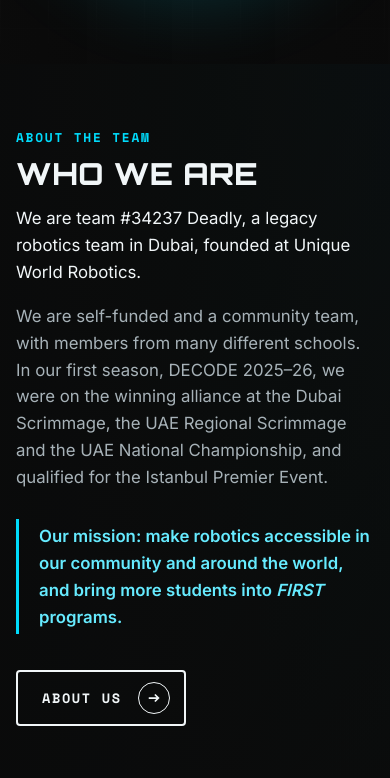
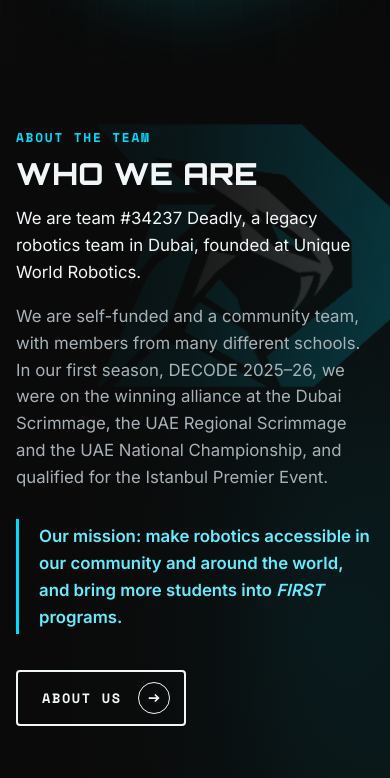
Before and after one commit to PlumpSnup/seatlesolversftc, a plain HTML site: page index.html in a window 390 px wide. Shown: the part 886-1664 px from the top of the page. Drawn offline with nearby package versions, Linux system fonts and the light colour scheme.

Commit message:
Put the Deadly logo behind the home page Who we are section
Shows the Deadly logo large and faded behind the section, darkened
toward the text like the Impact page header. Also stops the Geoffrey
Fadoul sponsor card from making the home page wider than a phone screen.

Co-Authored-By: Claude Opus 5.5 <noreply@anthropic.com>
Claude-Session: https://claude.ai/code/session_01EBez5Q8bV7ZkymR7KZtYPg

```diff
--- a/assets/css/style.css
+++ b/assets/css/style.css
@@ -392,6 +392,25 @@ p { margin: 0 0 1em; }
   filter: saturate(0.6);
 }
 
+/* Section with the big Deadly logo faded in behind it (home page "Who we are") */
+.section--logo { isolation: isolate; overflow: hidden; background: var(--black); }
+.section-logo-bg {
+  position: absolute; inset: 0; z-index: -2;
+  background: url("../img/logo.png") no-repeat right -12% top 40px / min(78vw, 360px) auto;
+  opacity: 0.22;
+}
+@media (min-width: 960px) {
+  /* sits beside the text, above the stats row */
+  .section-logo-bg { background-position: right 6% top 9%; background-size: auto 60%; opacity: 0.55; }
+}
+/* darken toward the text so it stays readable */
+.section--logo::after {
+  content: ""; position: absolute; inset: 0; z-index: -1;
+  background:
+    linear-gradient(90deg, rgba(10, 10, 10, 0.95) 0%, rgba(10, 10, 10, 0.75) 45%, rgba(10, 10, 10, 0.15) 100%),
+    radial-gradient(ellipse at 80% 50%, rgba(var(--cyan-rgb), 0.12), transparent 60%);
+}
+
 .section-head { max-width: 760px; margin-bottom: 40px; }
 
 .prose { max-width: 620px; }
@@ -509,6 +528,7 @@ p { margin: 0 0 1em; }
 @media (min-width: 640px) { .sponsor-grid { grid-template-columns: repeat(3, 1fr); } }
 
 .sponsor-slot {
+  min-width: 0;
   aspect-ratio: 3 / 2;
   display: grid; place-items: center;
   border: 1px dashed rgba(var(--cyan-rgb), 0.4);
@@ -531,7 +551,7 @@ p { margin: 0 0 1em; }
 /* a person rather than a company: round photo with the name under it */
 .sponsor-slot--person { align-content: center; gap: 8px; }
 .sponsor-slot.sponsor-slot--person img {
-  width: clamp(48px, 34%, 96px); height: auto; max-height: none; aspect-ratio: 1; object-fit: cover;
+  width: clamp(48px, 13vw, 96px); height: auto; max-height: none; aspect-ratio: 1; object-fit: cover;
   border-radius: 50%; border: 2px solid var(--cyan); filter: none;
 }
 .sponsor-slot img { max-height: 70%; width: auto; filter: grayscale(1) brightness(1.6); transition: filter 0.2s; }
--- a/index.html
+++ b/index.html
@@ -40,8 +40,8 @@
     </section>
 
     <!-- WHO WE ARE -->
-    <!-- For a background photo: <section class="section section--photo" style="--section-photo: url('assets/img/team.jpg')"> -->
-    <section class="section section--photo">
+    <section class="section section--logo">
+      <div class="section-logo-bg" aria-hidden="true"></div>
       <div class="container">
         <div class="prose reveal">
           <span class="eyebrow">About the team</span>
```
